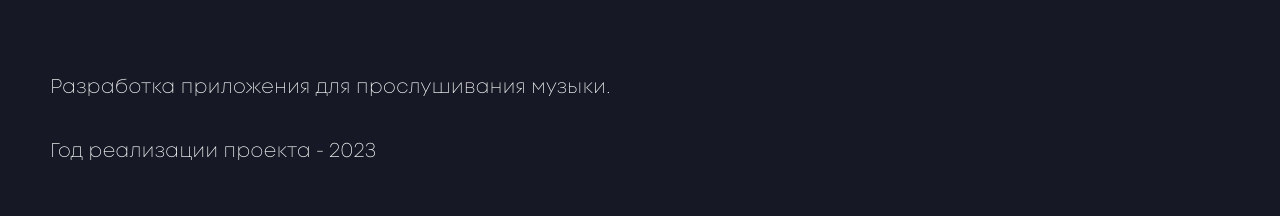
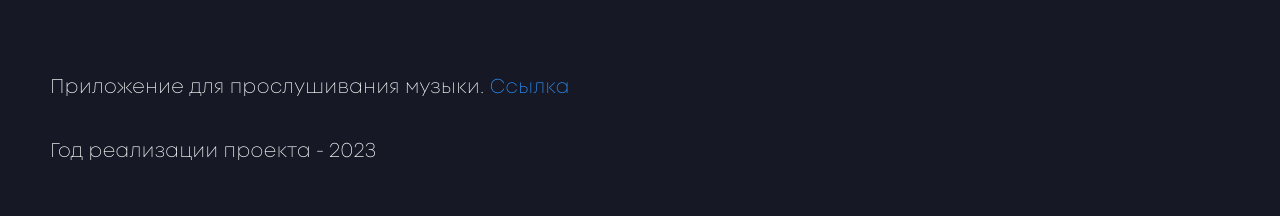
Before and after one commit to daniillogvinenko/portfolio-it, a React (Vite) app: page /project/3 in a window 1280 px wide. Shown: the part 256-472 px from the top of the page. Built offline with nearby package versions, Linux system fonts and the light colour scheme.

Commit message:
project links

```diff
--- a/src/pages/ProjectPage3/ui/ProjectPage3.module.scss
+++ b/src/pages/ProjectPage3/ui/ProjectPage3.module.scss
@@ -23,6 +23,14 @@
 
     .uiKitImg {
         width: 100%;
+    }
+
+    .appLink {
+        color: var(--accent-color);
+
+        &:hover {
+            opacity: 0.7;
+        }
     }
 }
 
--- a/src/pages/ProjectPage3/ui/ProjectPage3.tsx
+++ b/src/pages/ProjectPage3/ui/ProjectPage3.tsx
@@ -7,6 +7,7 @@ import img3 from "../../../assets/images/projectPage3/3.png";
 import img4 from "../../../assets/images/projectPage3/4.png";
 import img5 from "../../../assets/images/projectPage3/5.png";
 import { motion } from "framer-motion";
+import { Link } from "react-router-dom";
 
 export const ProjectPage3 = () => {
     const animationVariants = {
@@ -58,7 +59,10 @@ export const ProjectPage3 = () => {
                     whileInView="animate"
                     transition={{ delay: 0.5 }}
                 >
-                    Разработка приложения для прослушивания музыки.
+                    Приложение для прослушивания музыки.{" "}
+                    <Link className={classes.appLink} target="_blank" to="https://audio-app-frontend.vercel.app/">
+                        Ссылка
+                    </Link>
                     <br />
                     <br /> Год реализации проекта - 2023
                 </motion.p>
--- a/src/pages/ProjectPage5/ui/ProjectPage5.module.scss
+++ b/src/pages/ProjectPage5/ui/ProjectPage5.module.scss
@@ -14,6 +14,14 @@
         border: 1px solid var(--main-color);
         width: 100%;
         margin-bottom: 20px;
+    }
+
+    .appLink {
+        color: var(--accent-color);
+
+        &:hover {
+            opacity: 0.7;
+        }
     }
 }
 
--- a/src/pages/ProjectPage5/ui/ProjectPage5.tsx
+++ b/src/pages/ProjectPage5/ui/ProjectPage5.tsx
@@ -8,6 +8,7 @@ import img4 from "../../../assets/images/projectPage5/4.png";
 import img5 from "../../../assets/images/projectPage5/5.png";
 import img6 from "../../../assets/images/projectPage5/6.png";
 import { motion } from "framer-motion";
+import { Link } from "react-router-dom";
 
 export const ProjectPage5 = () => {
     const animationVariants = {
@@ -58,7 +59,10 @@ export const ProjectPage5 = () => {
                     whileInView="animate"
                     transition={{ delay: 0.5 }}
                 >
-                    Разработка приложения, позволяющего начинающим разработчикам искать идеи для своих проектов
+                    Разработка приложения, позволяющего начинающим разработчикам искать идеи для своих проектов{" "}
+                    <Link className={classes.appLink} target="_blank" to="https://p-projects.vercel.app/">
+                        Ссылка
+                    </Link>
                     <br />
                     <br /> Год реализации проекта - 2023
                 </motion.p>
```
